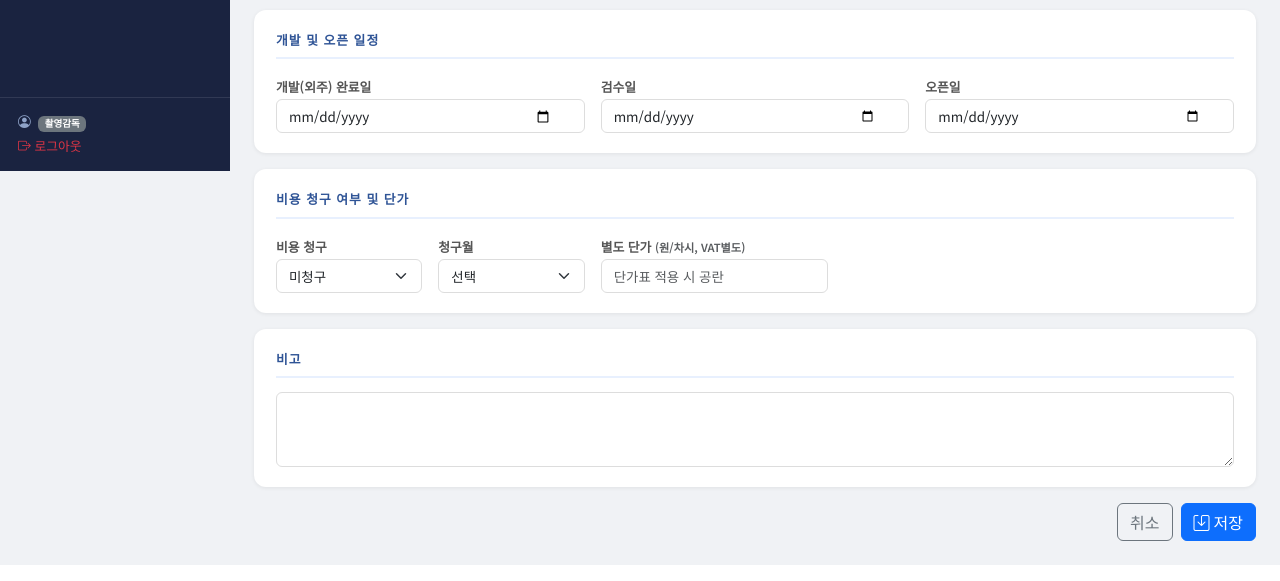
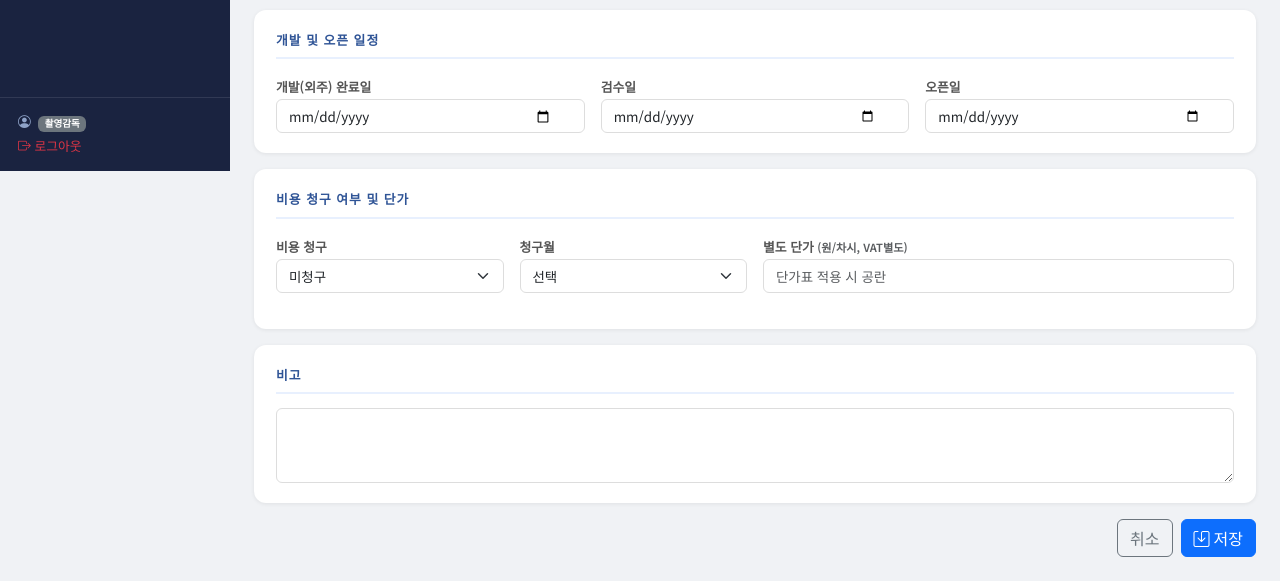
Before and after one commit to adoro-design/kicpa-tool, a FastAPI app: page /content/edit in a window 1280 px wide. Shown: the part 629-1210 px from the top of the page. Run offline with FastAPI, Linux system fonts and the light colour scheme; the visitor is signed in with stand-in values (Sample User, id 1).

Commit message:
수정폼 ui수정

```diff
--- a/templates/content_edit.html
+++ b/templates/content_edit.html
@@ -122,15 +122,16 @@
   <!-- 비용 청구 여부 및 단가 -->
   <div class="form-section">
     <div class="form-section-title">비용 청구 여부 및 단가</div>
-    <div class="row g-3">
-      <div class="col-md-2">
+    <!-- 1행: 비용청구 / 청구월 / 별도단가 (넓게) -->
+    <div class="row g-3 mb-3">
+      <div class="col-md-3">
         <label class="form-label">비용 청구</label>
         <select name="billing" class="form-select">
           <option value="">미청구</option>
           <option value="Y" {% if row and row.billing %}selected{% endif %}>청구완료</option>
         </select>
       </div>
-      <div class="col-md-2">
+      <div class="col-md-3">
         <label class="form-label">청구월</label>
         <select name="billing_month" class="form-select">
           <option value="">선택</option>
@@ -138,34 +139,35 @@
           {% for m in MONTHS %}<option value="{{ m }}" {% if bm == m %}selected{% endif %}>{{ m }}</option>{% endfor %}
         </select>
       </div>
-      <div class="col-md-3">
+      <div class="col-md-6">
         <label class="form-label">별도 단가 <small class="text-muted">(원/차시, VAT별도)</small></label>
         <input type="number" name="custom_price" class="form-control" step="1000"
                placeholder="단가표 적용 시 공란"
                value="{{ row.custom_price if row and row.custom_price is not none else '' }}">
       </div>
-      <div id="travel_wrap" style="display:{% if row and row.shooting_format and '출장' in row.shooting_format %}contents{% else %}none{% endif %}; flex-wrap:wrap; gap:12px;">
-        <div class="col-md-2">
+    </div>
+    <!-- 2행: 출장 관련 (출장형식 선택 시 표시) -->
+    <div id="travel_wrap" style="display:{% if row and row.shooting_format and '출장' in row.shooting_format %}flex{% else %}none{% endif %}; flex-wrap:wrap; gap:16px;">
+      <div class="col-md-3">
         <label class="form-label">출장 시간 <small class="text-muted">(시간)</small></label>
         <input type="number" name="travel_hours" class="form-control" min="1" step="1"
                placeholder="예: 8 (이틀×4시간)"
                value="{{ row.travel_hours if row and row.travel_hours is not none else '' }}">
         <div style="font-size:.72rem; color:#888; margin-top:3px;">시간 × 100,000원 자동 계산</div>
       </div>
-        <div class="col-md-2">
+      <div class="col-md-3">
         <label class="form-label">출장 일수 <small class="text-muted">(일)</small></label>
         <input type="number" name="travel_days" class="form-control" min="1" step="1"
                placeholder="예: 2"
                value="{{ row.travel_days if row and row.travel_days is not none else '' }}">
         <div style="font-size:.72rem; color:#888; margin-top:3px;">문서 표시용</div>
       </div>
-        <div class="col-md-3">
+      <div class="col-md-4">
         <label class="form-label">출장비 직접 입력 <small class="text-muted">(우선 적용)</small></label>
         <input type="number" name="travel_expense" class="form-control" step="10000"
                placeholder="시간 계산 무시하고 직접 입력"
                value="{{ row.travel_expense if row and row.travel_expense is not none else '' }}">
         <div style="font-size:.72rem; color:#888; margin-top:3px;">4시간 초과 협의금액 등</div>
-        </div>
       </div>
     </div>
   </div>
```
Lines whose indentation alone changed are shown as unchanged.
